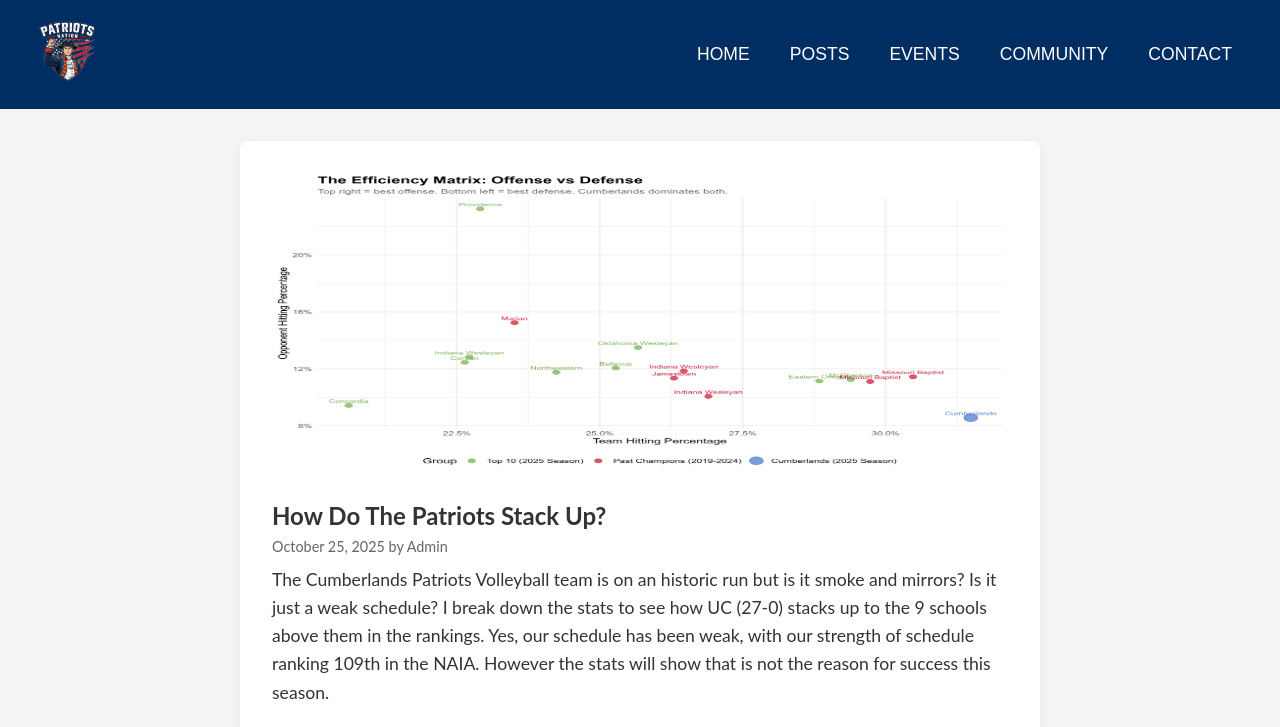
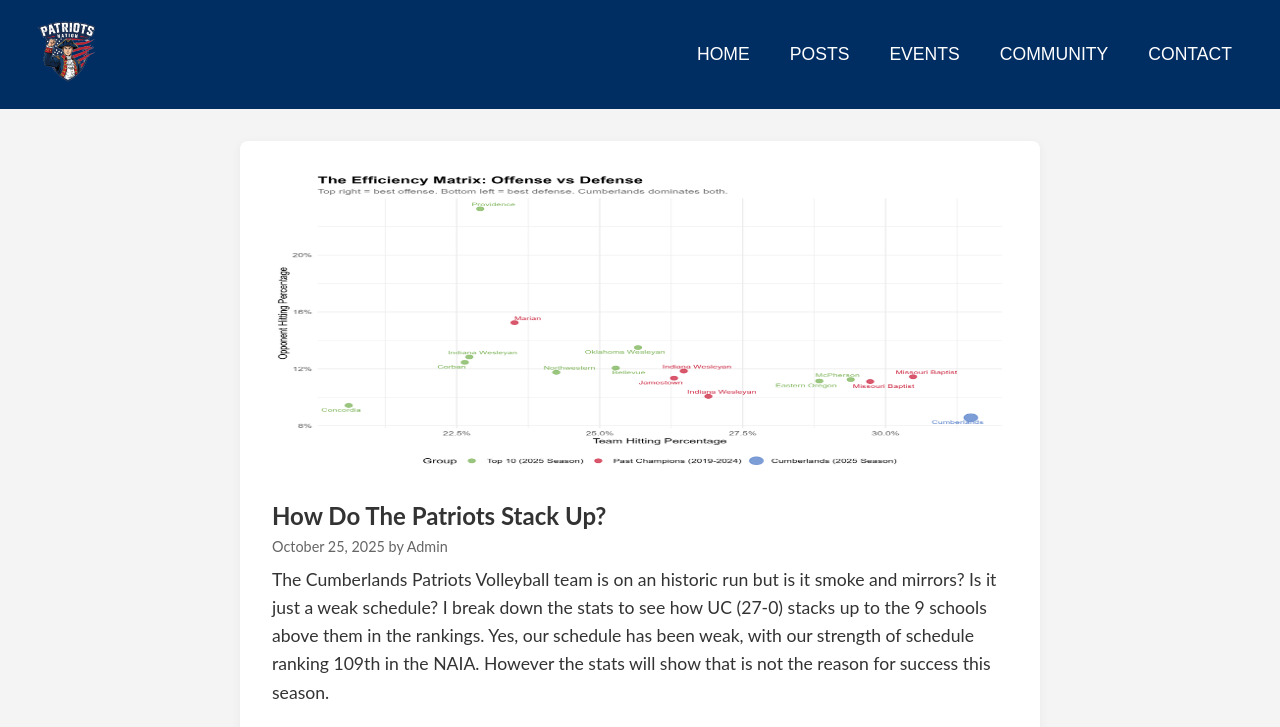
Before and after one commit to bshroats5/Patriots_Nation, a Jekyll site: the page built from _posts/2025-10-28-How-Does-The_Volleyball-Pats-Stack-Up.md, in a window 1280 px wide. Shown: the top 727 px of the page. Built offline with Jekyll 4.4.1, drawn with Linux system fonts in a browser that asks for light colours.

Commit message:
Update home image and manage volleyball assets
Changed hero image extension in home.html to .jpg. Removed dna_profile.png and offense_defense.png, updated efficiency_matrix.png, and added klills_vs_blocks.png to volleyball image assets.

```diff
--- a/_layouts/home.html
+++ b/_layouts/home.html
@@ -3,7 +3,7 @@
 ---
 
 <div class="hero">
-  <img src="/images/uc-vball-gym" alt="University of the Cumberlands Volleyball Gym">
+  <img src="/images/uc-vball-gym.jpg" alt="University of the Cumberlands Volleyball Gym">
   <p class="credit">Photo credit: University of the Cumberlands</p>
   <div class="hero-overlay">
     <h1>{{ page.title }}</h1>
```
Also changed, not shown: assets/images/dna_profile.png (deleted), assets/images/efficiency_matrix.png, assets/images/klills_vs_blocks.png (added), assets/images/offense_defense.png (deleted).
